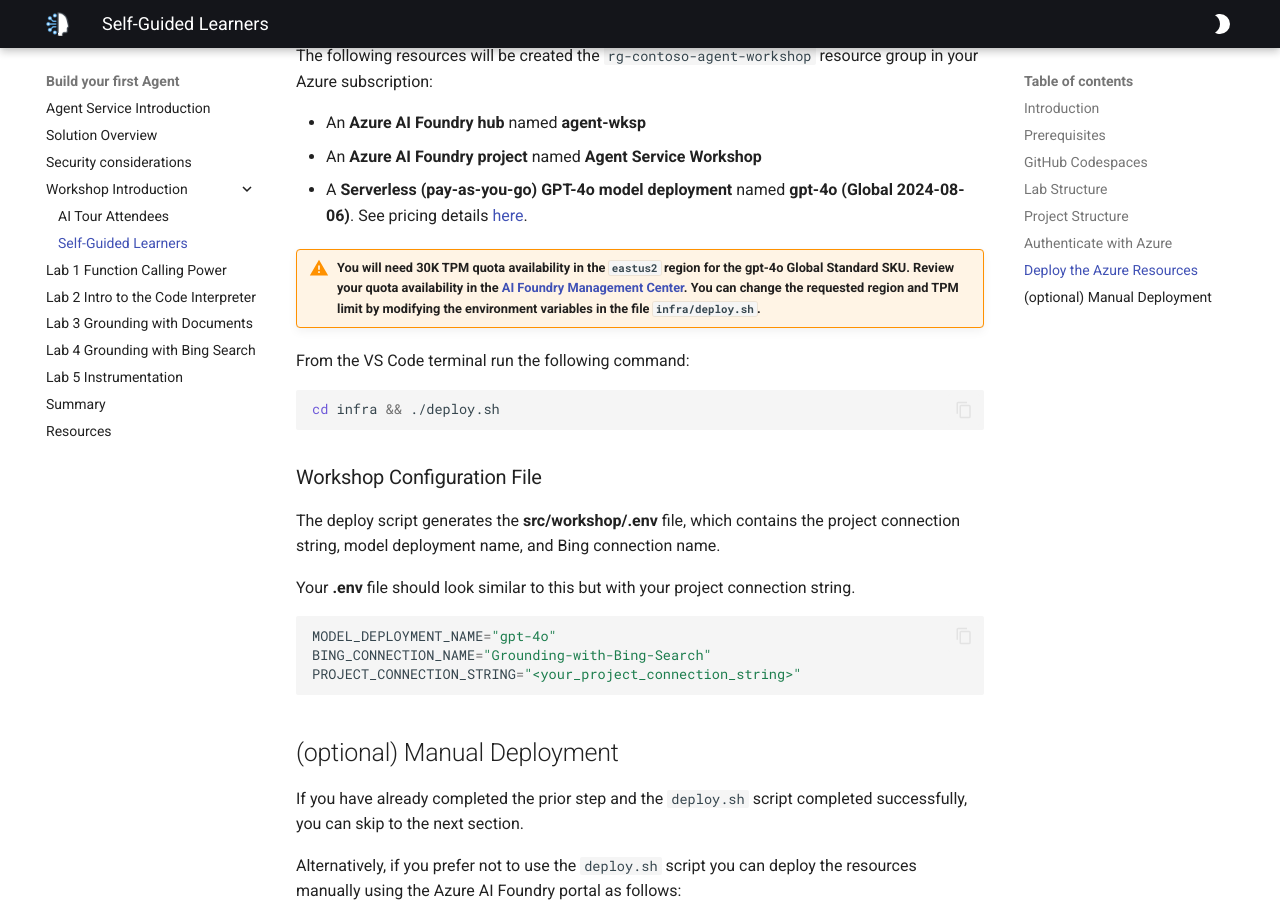
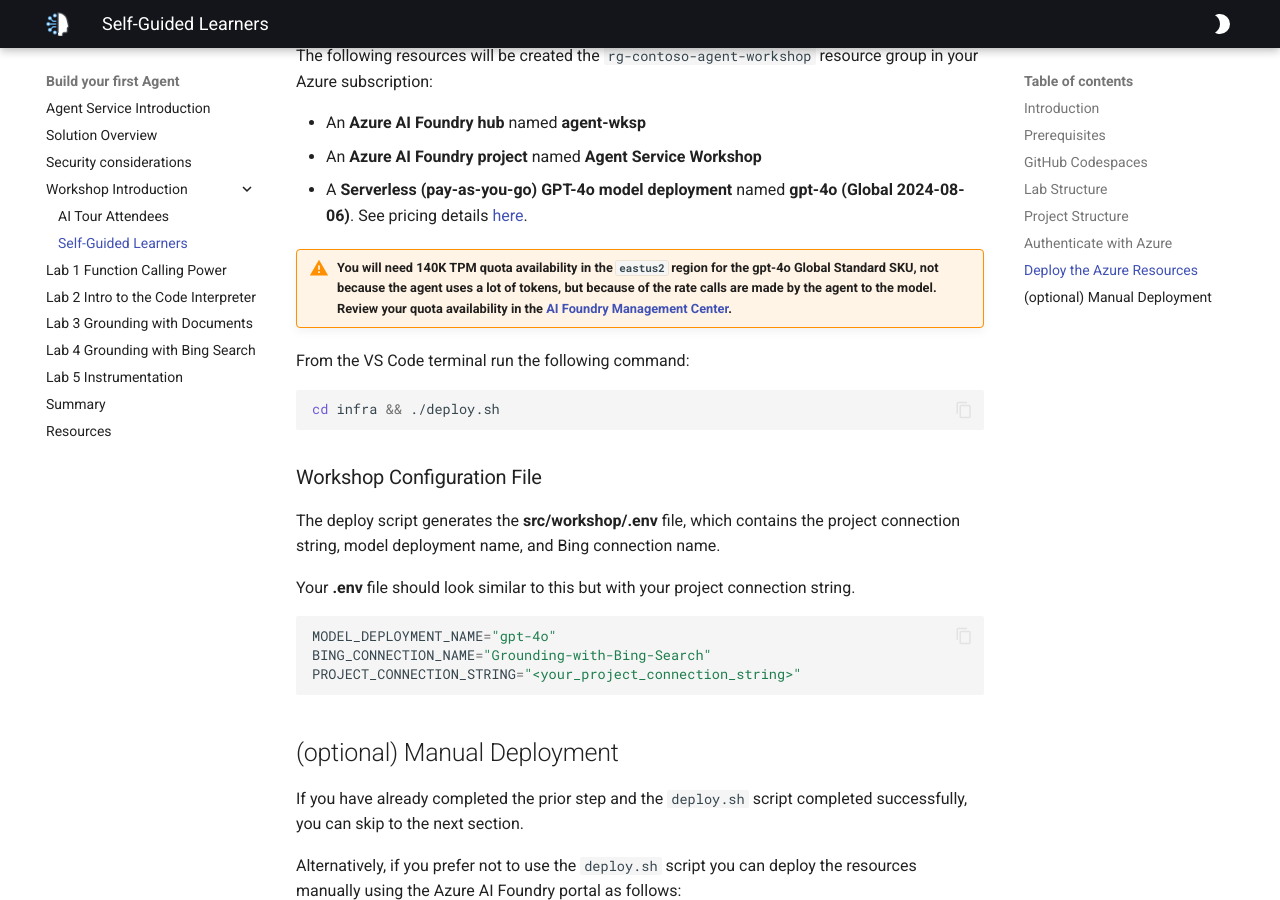
Before and after one commit to yelamanchili-murali/build-your-first-agent-with-azure-ai-agent-service-workshop, an MkDocs documentation site: the page built from docs/docs/introduction-self-guided.md, in a window 1280 px wide and 900 px high, scrolled down 2720 px. Built offline with MkDocs 1.6.1 and Material for MkDocs 9.7.7, drawn with Linux system fonts in a browser that asks for light colours.

Commit message:
Update introduction-self-guided.md

```diff
--- a/docs/docs/introduction-self-guided.md
+++ b/docs/docs/introduction-self-guided.md
@@ -72,7 +72,7 @@
 - An **Azure AI Foundry project** named **Agent Service Workshop**
 - A **Serverless (pay-as-you-go) GPT-4o model deployment** named **gpt-4o (Global 2024-08-06)**. See pricing details [here](https://azure.microsoft.com/pricing/details/cognitive-services/openai-service/){:target="_blank"}.
 
-!!! warning "You will need 30K TPM quota availability in the `eastus2` region for the gpt-4o Global Standard SKU. Review your quota availability in the [AI Foundry Management Center](https://ai.azure.com/managementCenter/quota). You can change the requested region and TPM limit by modifying the environment variables in the file `infra/deploy.sh`."
+!!! warning "You will need 140K TPM quota availability in the `eastus2` region for the gpt-4o Global Standard SKU, not because the agent uses a lot of tokens, but because of the rate calls are made by the agent to the model. Review your quota availability in the [AI Foundry Management Center](https://ai.azure.com/managementCenter/quota)."
 
 From the VS Code terminal run the following command:
 
```
